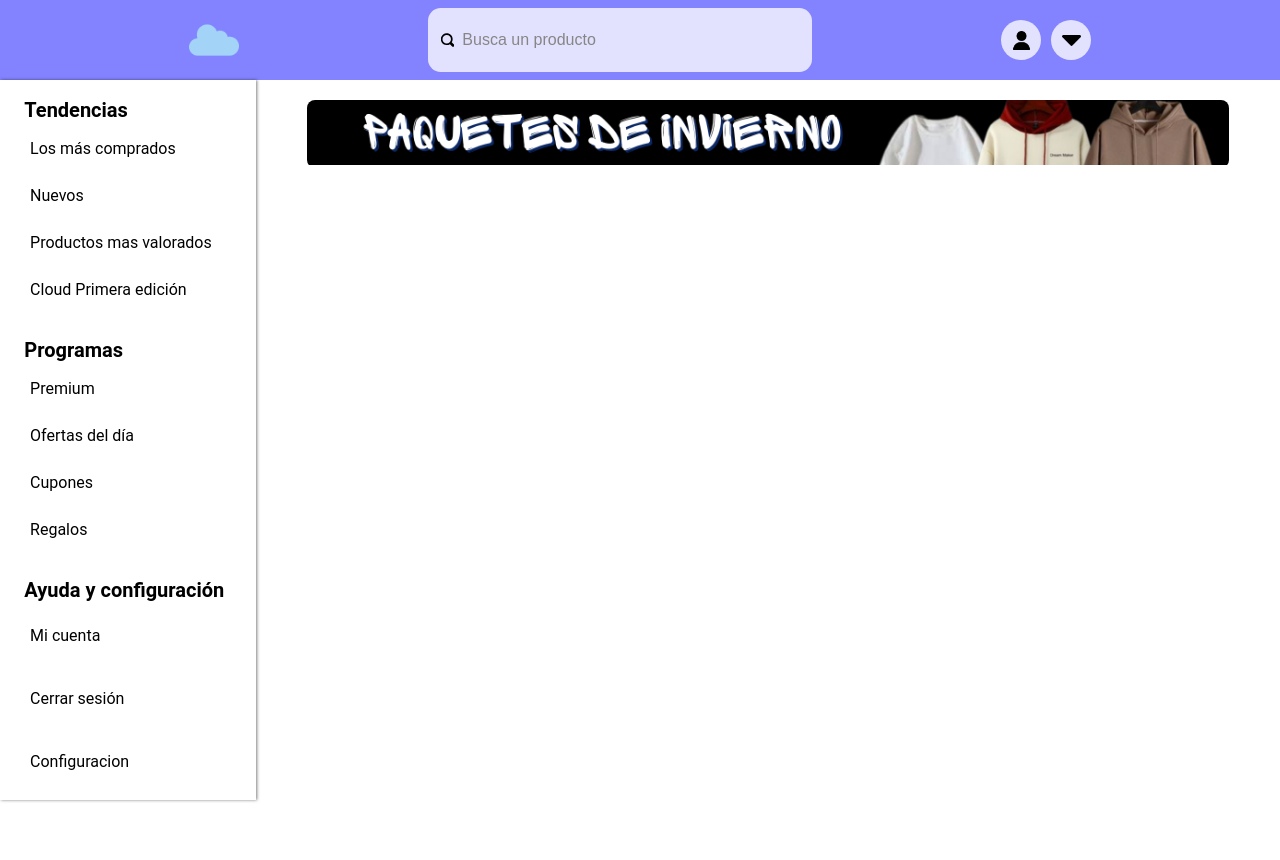
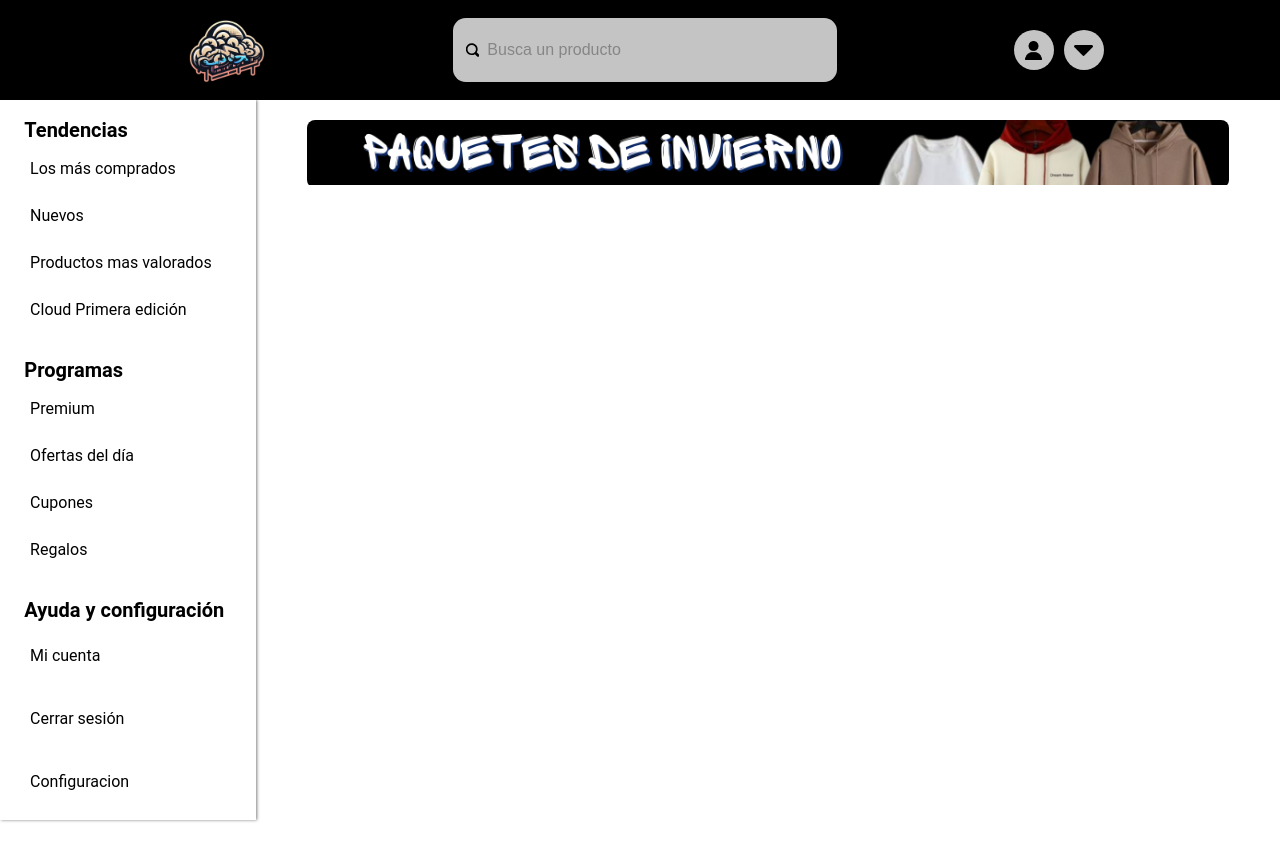
Before and after one commit to LTovarAlc/cloud, a React (Create React App) app: page / in a window 1280 px wide. Shown: the top 860 px of the page. Built offline with nearby package versions, Linux system fonts and the light colour scheme.

Commit message:
add style header

```diff
--- a/src/globalComponents/header/header.css
+++ b/src/globalComponents/header/header.css
@@ -3,12 +3,13 @@
     display: flex;
     justify-content: space-evenly;
     align-items: center;
-    background-color: #8383ff;
+    background-color: #000;
+    padding: 10px 0px;
 }
 
 .cloud-logo{
-    height: 50px;
-    width: 50px;
+    height: auto;
+    width: 100px;
 }
 
 .header-button__icon{
--- a/src/globalComponents/header/header.jsx
+++ b/src/globalComponents/header/header.jsx
@@ -4,7 +4,7 @@ import "./header.css"
 const Header = () => {
     return(
         <header className="header">
-            <img src="../../../img/nube.png" alt="" className="cloud-logo"/>
+            <img src="../../../img/cloudLogo.png" alt="" className="cloud-logo"/>
             <SearchBar/>
             <div className="header-buttons__container">
                 <button className="header-button"><img src="../../../../img/usuario.png" className="header-button__icon" /></button>
```
Also changed, not shown: public/img/cloudLogo.png (added), public/img/nube.png (deleted).
